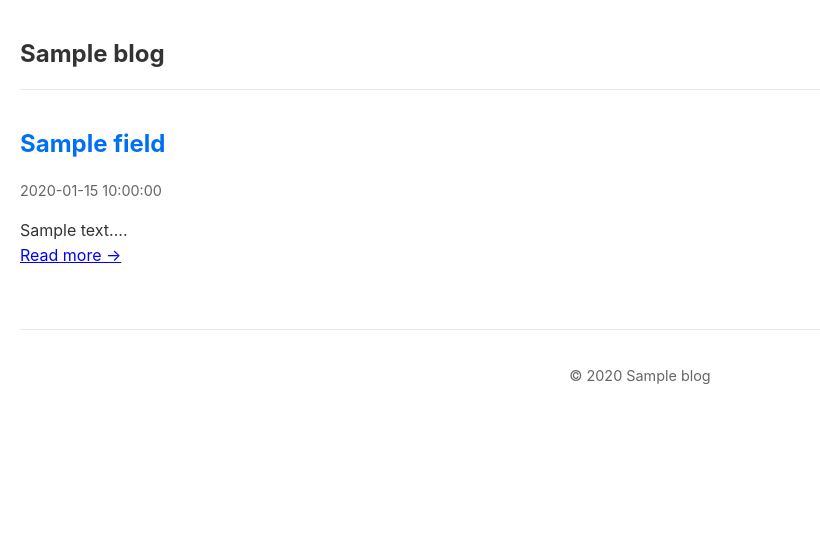
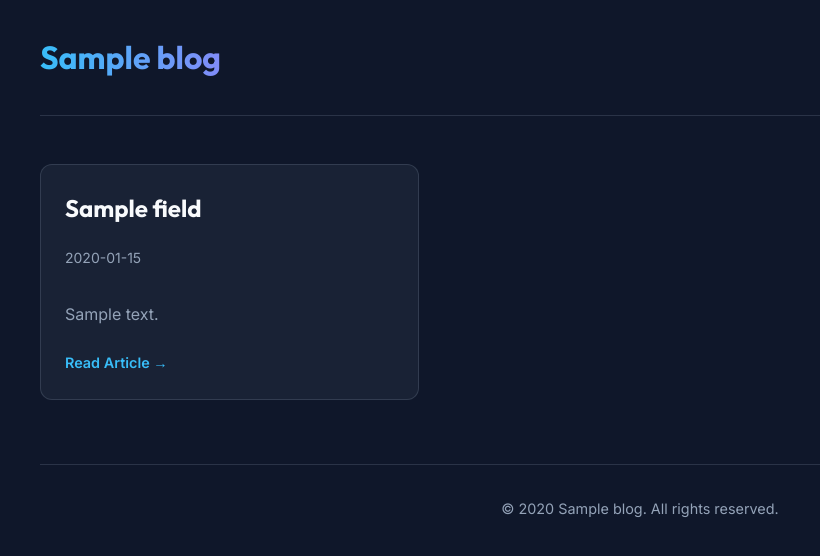
Before and after one commit to behnker/Auto_blog, a FastAPI app: template templates/index.html in a window 1280 px wide. Shown: the top 556 px of the page, without its empty margins (0-820 px from the left). Run offline with FastAPI, Linux system fonts and the light colour scheme; the template is opened without the code that fills it: most values are stand-ins (such as "Sample title", 1, 10 or a date in 2020).

Commit message:
feat: Upgrade Frontend to Premium Design (CSS, Grid, Markdown Rendering)

```diff
--- /dev/null
+++ b/static/css/style.css
@@ -0,0 +1,158 @@
+:root {
+    --bg-color: #0f172a;
+    --card-bg: rgba(30, 41, 59, 0.7);
+    --text-primary: #f8fafc;
+    --text-secondary: #94a3b8;
+    --accent-color: #38bdf8;
+    --border-color: rgba(148, 163, 184, 0.2);
+    --font-heading: 'Outfit', sans-serif;
+    --font-body: 'Inter', sans-serif;
+    --max-width: 800px;
+    /* Reading width */
+}
+
+body {
+    background-color: var(--bg-color);
+    color: var(--text-primary);
+    font-family: var(--font-body);
+    margin: 0;
+    line-height: 1.6;
+}
+
+/* Layout */
+.container {
+    max-width: 1200px;
+    margin: 0 auto;
+    padding: 0 1rem;
+}
+
+header {
+    border-bottom: 1px solid var(--border-color);
+    padding: 2rem 0;
+    margin-bottom: 3rem;
+}
+
+.brand {
+    font-family: var(--font-heading);
+    font-size: 2rem;
+    font-weight: 700;
+    color: var(--use-primary);
+    text-decoration: none;
+    background: linear-gradient(90deg, #38bdf8, #818cf8);
+    -webkit-background-clip: text;
+    -webkit-text-fill-color: transparent;
+}
+
+/* Cards (Home Page) */
+.post-grid {
+    display: grid;
+    grid-template-columns: repeat(auto-fill, minmax(300px, 1fr));
+    gap: 2rem;
+}
+
+.post-card {
+    background: var(--card-bg);
+    border: 1px solid var(--border-color);
+    border-radius: 12px;
+    padding: 1.5rem;
+    transition: transform 0.2s, border-color 0.2s;
+    display: flex;
+    flex-direction: column;
+}
+
+.post-card:hover {
+    transform: translateY(-5px);
+    border-color: var(--accent-color);
+}
+
+.post-card h2 {
+    font-family: var(--font-heading);
+    margin-top: 0;
+    font-size: 1.5rem;
+}
+
+.post-card h2 a {
+    color: var(--text-primary);
+    text-decoration: none;
+}
+
+.meta {
+    font-size: 0.875rem;
+    color: var(--text-secondary);
+    margin-bottom: 1rem;
+}
+
+.description {
+    color: var(--text-secondary);
+    margin-bottom: 1.5rem;
+    flex-grow: 1;
+    /* Pushes button down */
+}
+
+.read-more {
+    color: var(--accent-color);
+    text-decoration: none;
+    font-weight: 600;
+    font-size: 0.9rem;
+}
+
+/* Article Page */
+.article-header {
+    text-align: center;
+    max-width: var(--max-width);
+    margin: 0 auto 3rem;
+}
+
+.article-title {
+    font-family: var(--font-heading);
+    font-size: 3rem;
+    line-height: 1.1;
+    margin-bottom: 1rem;
+    background: linear-gradient(135deg, #fff 0%, #cbd5e1 100%);
+    -webkit-background-clip: text;
+    -webkit-text-fill-color: transparent;
+}
+
+.article-content {
+    max-width: var(--max-width);
+    margin: 0 auto;
+    font-size: 1.125rem;
+    /* 18px */
+}
+
+.article-content h1,
+.article-content h2,
+.article-content h3 {
+    font-family: var(--font-heading);
+    color: var(--text-primary);
+    margin-top: 2.5rem;
+}
+
+.article-content p {
+    margin-bottom: 1.5rem;
+    color: #cbd5e1;
+}
+
+.article-content a {
+    color: var(--accent-color);
+}
+
+.article-content ul,
+.article-content ol {
+    margin-bottom: 1.5rem;
+    padding-left: 1.5rem;
+    color: #cbd5e1;
+}
+
+.article-content li {
+    margin-bottom: 0.5rem;
+}
+
+footer {
+    border-top: 1px solid var(--border-color);
+    margin-top: 4rem;
+    padding: 2rem 0;
+    text-align: center;
+    color: var(--text-secondary);
+    font-size: 0.9rem;
+}
--- a/templates/base.html
+++ b/templates/base.html
@@ -4,86 +4,21 @@
 <head>
     <meta charset="UTF-8">
     <meta name="viewport" content="width=device-width, initial-scale=1.0">
-    <title>{{ blog.name }}</title>
-    <style>
-        :root {
-            --bg-color: #ffffff;
-            --text-color: #333333;
-            --accent-color: #0070f3;
-            --font-family: -apple-system, BlinkMacSystemFont, "Segoe UI", Roboto, Helvetica, Arial, sans-serif;
-        }
-
-        body {
-            font-family: var(--font-family);
-            background-color: var(--bg-color);
-            color: var(--text-color);
-            line-height: 1.6;
-            margin: 0;
-            padding: 0;
-        }
-
-        .container {
-            max_width: 800px;
-            margin: 0 auto;
-            padding: 20px;
-        }
-
-        header {
-            padding: 20px 0;
-            border-bottom: 1px solid #eaeaea;
-            margin-bottom: 40px;
-        }
-
-        header h1 {
-            margin: 0;
-            font-size: 1.5rem;
-        }
-
-        header a {
-            text-decoration: none;
-            color: inherit;
-        }
-
-        footer {
-            margin-top: 60px;
-            padding: 20px 0;
-            border-top: 1px solid #eaeaea;
-            text-align: center;
-            font-size: 0.9rem;
-            color: #666;
-        }
-
-        article {
-            margin-bottom: 40px;
-        }
-
-        h1,
-        h2,
-        h3 {
-            line-height: 1.2;
-        }
-
-        a {
-            color: var(--accent-color);
-            text-decoration: none;
-        }
-
-        a:hover {
-            text-decoration: underline;
-        }
-
-        .post-meta {
-            font-size: 0.9rem;
-            color: #666;
-            margin-bottom: 1rem;
-        }
-    </style>
+    <title>{% block title %}{{ blog.name }}{% endblock %}</title>
+    <!-- Fonts -->
+    <link rel="preconnect" href="https://fonts.googleapis.com">
+    <link rel="preconnect" href="https://fonts.gstatic.com" crossorigin>
+    <link href="https://fonts.googleapis.com/css2?family=Inter:wght@400;500;600&family=Outfit:wght@500;700&display=swap"
+        rel="stylesheet">
+    <!-- Styles -->
+    <link rel="stylesheet" href="/static/css/style.css">
+    {% block extra_head %}{% endblock %}
 </head>
 
 <body>
     <div class="container">
         <header>
-            <h1><a href="/">{{ blog.name }}</a></h1>
+            <a href="/" class="brand">{{ blog.name }}</a>
         </header>
 
         <main>
@@ -91,7 +26,7 @@
         </main>
 
         <footer>
-            <p>&copy; {{ now.year }} {{ blog.name }}</p>
+            &copy; {{ now.year }} {{ blog.name }}. All rights reserved.
         </footer>
     </div>
 </body>
--- a/templates/index.html
+++ b/templates/index.html
@@ -1,17 +1,24 @@
 {% extends "base.html" %}
 
 {% block content %}
+<div class="post-grid">
     {% for post in posts %}
-<article>
+    <article class="post-card">
         <h2><a href="/post/{{ post.fields.Slug }}">{{ post.fields.Title }}</a></h2>
-    <div class="post-meta">{{ post.fields.PublishedDate }}</div>
-    <p>
-        {{ post.fields.Content[:200] }}...
-        <br>
-        <a href="/post/{{ post.fields.Slug }}" style="color: blue; text-decoration: underline;">Read more &rarr;</a>
+        <div class="meta">
+            {{ post.fields.PublishedDate[:10] }}
+        </div>
+        <p class="description">
+            {% if post.fields.MetaDescription %}
+            {{ post.fields.MetaDescription }}
+            {% else %}
+            {{ post.fields.Content[:150] }}...
+            {% endif %}
         </p>
+        <a href="/post/{{ post.fields.Slug }}" class="read-more">Read Article &rarr;</a>
     </article>
     {% else %}
-<p>No posts found.</p>
+    <p>No posts found. Start generating!</p>
     {% endfor %}
+</div>
 {% endblock %}
```
Also changed, not shown: templates/post.html (+98 -7 lines). Lines whose indentation alone changed are shown as unchanged.
